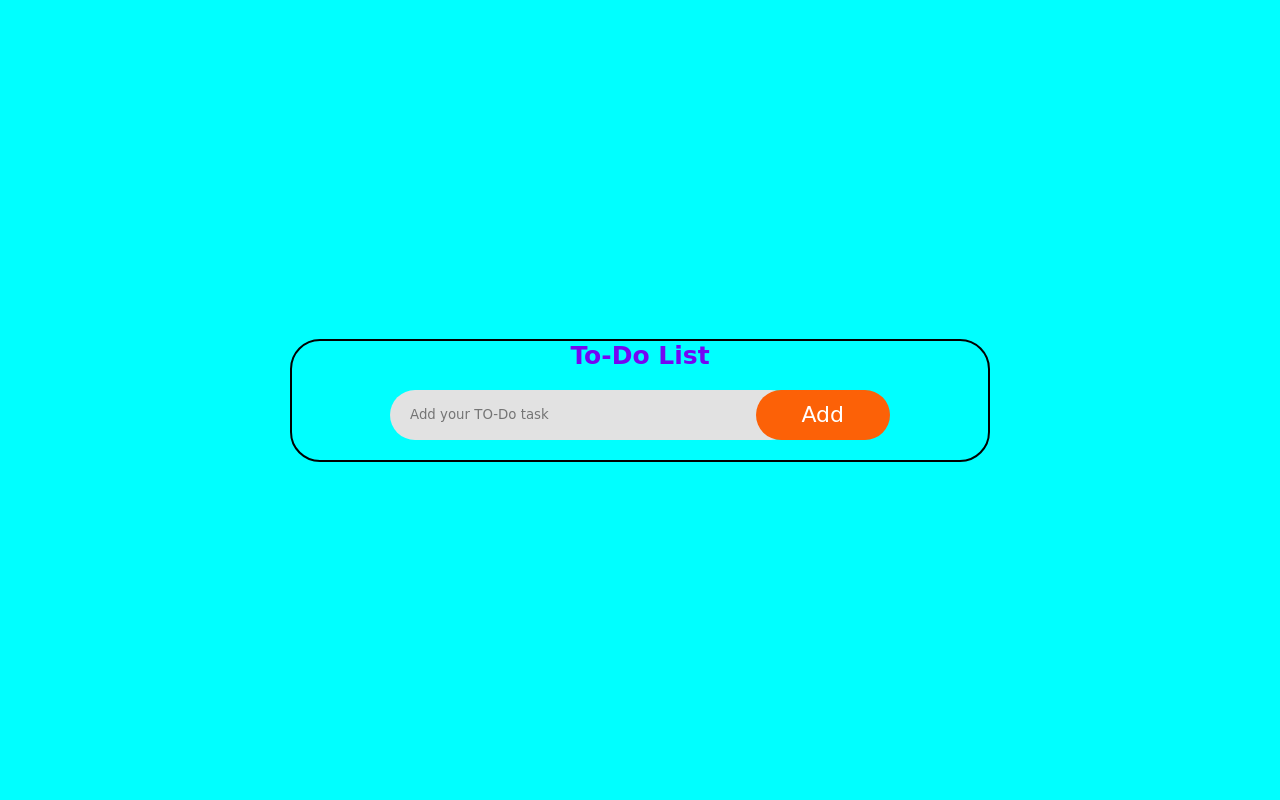
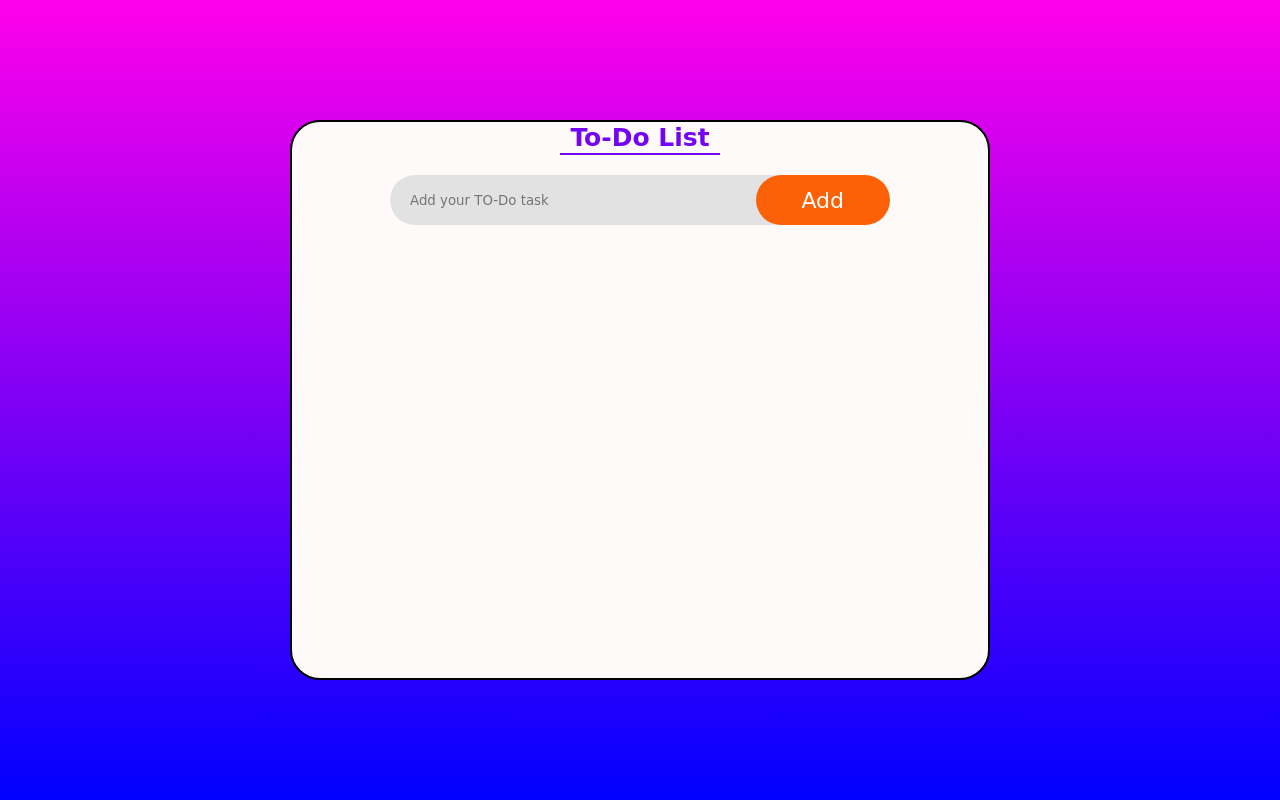
Before and after one commit to manjeetgautam/To-Do-List-App, a plain HTML site: page index.html in a window 1280 px wide. Drawn offline with Linux system fonts and the light colour scheme.

Commit message:
change the background color and adjust the hieght of container

```diff
--- a/style.css
+++ b/style.css
@@ -11,24 +11,26 @@
     display: flex;
     align-items: center;
     justify-content: center;
-
+    background: linear-gradient(rgb(255, 0, 234) , blue);
 }
 
 .container{
     width: 700px;
-    max-height: 80vh;
+    height: 70vh;
     border: 2px solid black;
     border-radius: 30px;
     display: flex;
     align-items: center;
-    justify-content: space-around;
     flex-direction: column;
-    /* margin-top: -400px; */
+    background-color: rgb(255, 250, 250);
+
 }
 
 .container h3{
     font-size: 25px;
     color: rgb(116, 5, 243);
+    padding: 1px 10px;
+    border-bottom: 2px solid rgb(116, 5, 243);
 }
 
 .add{
```
